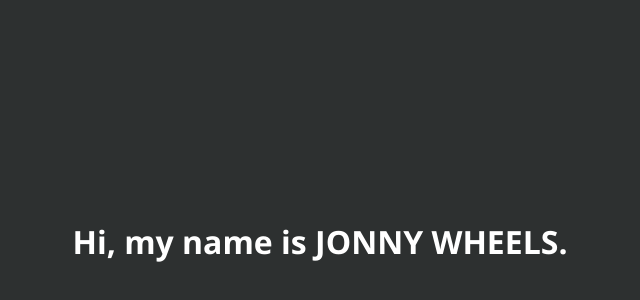
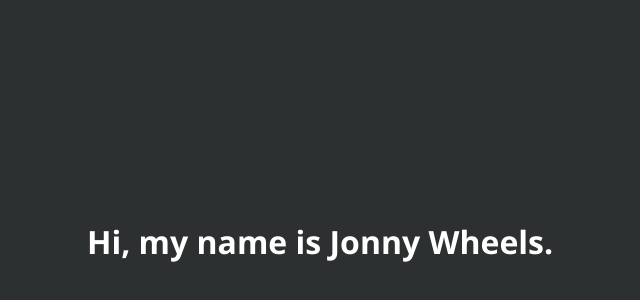
Before and after one commit to liangwuweb/Jonathan, a plain HTML site: page index.html in a window 1280 px wide. Shown: the part 158-458 px from the top of the page, without its empty margins (320-960 px from the left). Drawn offline with nearby package versions, Linux system fonts and the light colour scheme.

Commit message:
Update index.html
third commit

```diff
--- a/index.html
+++ b/index.html
@@ -22,7 +22,7 @@
                     <div class="maincontent">
                         <div class="welcome-title">
                         <!-- <h1>PORTFOLIO</h1> -->
-                        <div class="mainlink">Hi, my name is JONNY WHEELS.</div>
+                        <div class="mainlink">Hi, my name is Jonny Wheels.</div>
                         </div>
                     </div>
                 </div>
```
